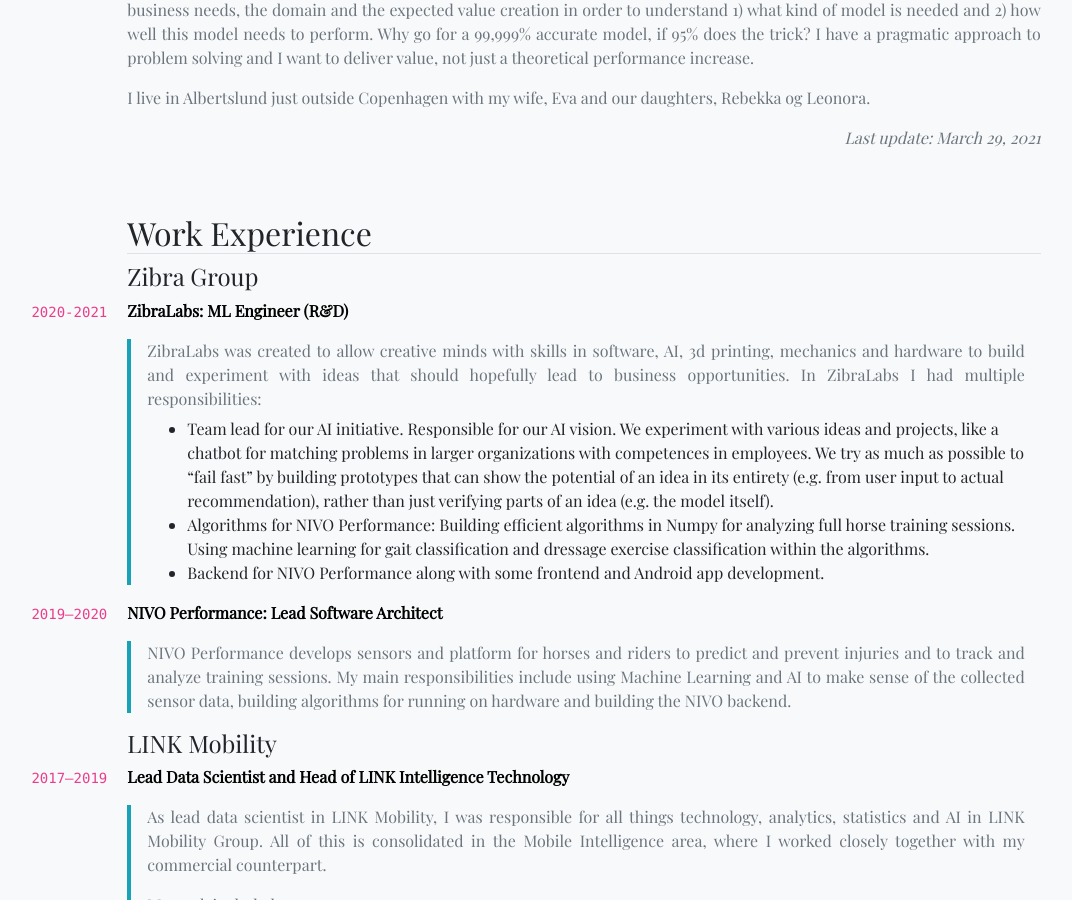
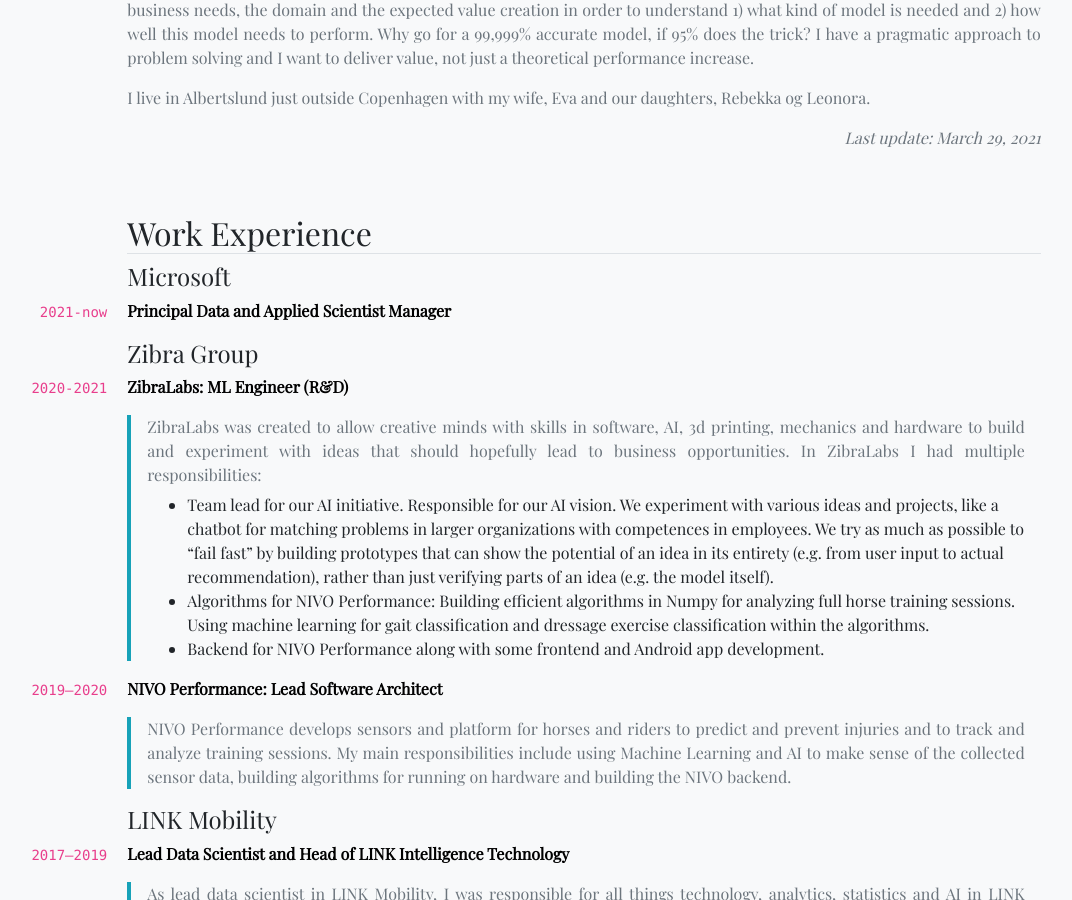
Before and after one commit to andreasschmidtjensen/andreasschmidtjensen.github.io, a Jekyll site: the page built from cv.md, in a window 1280 px wide and 900 px high, scrolled down 470 px. Shown: the whole window, without its empty margins (56-1128 px from the left). Built offline with Jekyll 4.4.1, drawn with Linux system fonts in a browser that asks for light colours; nearby versions of some CDN libraries.

Commit message:
update job

```diff
--- a/cv.md
+++ b/cv.md
@@ -30,6 +30,10 @@
 </div>
 
 ## Work Experience
+
+#### Microsoft
+`2021-now`
+**Principal Data and Applied Scientist Manager**
 
 #### Zibra Group
 
```
